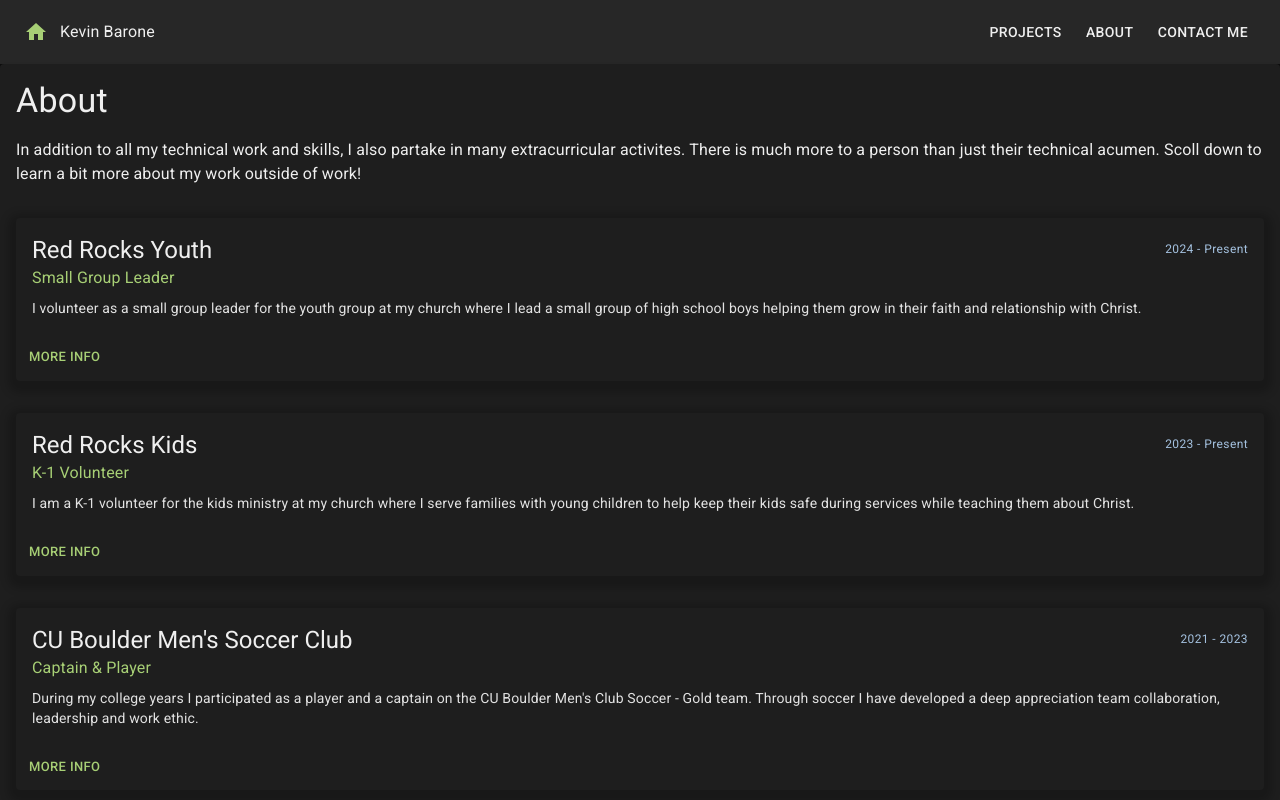
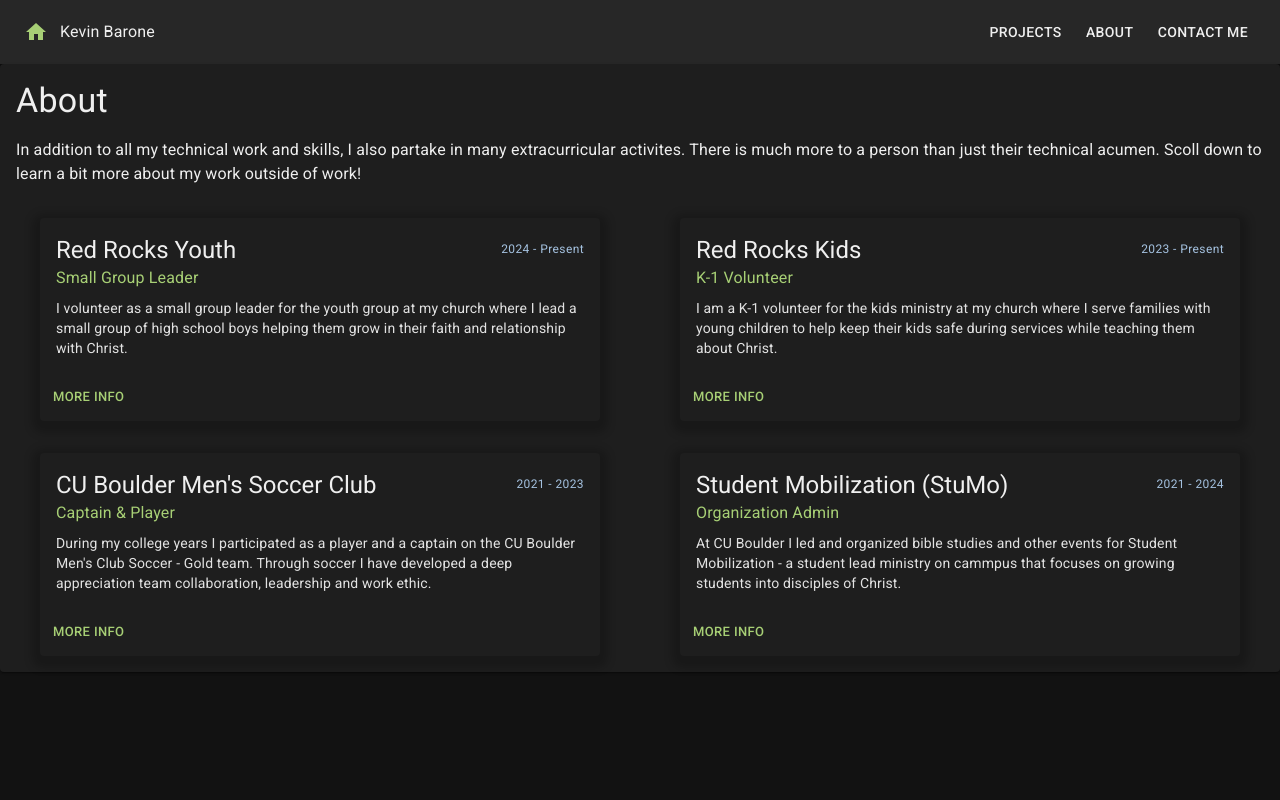
Before and after one commit to keba2993/react-portfolio, a React (Vite) app: page /about in a window 1280 px wide. Shown: the top 800 px of the page. Built offline with nearby package versions, Linux system fonts and the light colour scheme.

Commit message:
slight improvements to screen size transitions

```diff
--- a/src/components/About/About.tsx
+++ b/src/components/About/About.tsx
@@ -8,8 +8,22 @@ import {
 	Button,
 } from '@mui/material';
 import { aboutData } from '../../data';
+import { styled } from '@mui/material/styles';
 
 function Resume() {
+	const AboutContainer = styled('div')(({ theme }) => ({
+		display: 'flex',
+		flexDirection: 'column',
+		alignItems: 'center',
+		justifyContent: 'center',
+		[theme.breakpoints.up('sm')]: {
+			flexDirection: 'row',
+			flexWrap: 'wrap',
+			justifyContent: 'space-around',
+			alignItems: 'flex-start',
+		},
+	}));
+
 	return (
 		<Paper
 			style={{
@@ -30,8 +44,9 @@ function Resume() {
 				their technical acumen. Scoll down to learn a bit more about my work
 				outside of work!
 			</Typography>
+			<AboutContainer>
 				{aboutData.map((item, index) => (
-				<Card key={index} style={{ margin: '1rem' }}>
+					<Card key={index} style={{ margin: '1rem', maxWidth: '35rem' }}>
 						<CardContent>
 							<Box
 								display={'flex'}
@@ -67,6 +82,7 @@ function Resume() {
 						</CardActions>
 					</Card>
 				))}
+			</AboutContainer>
 		</Paper>
 	);
 }
--- a/src/components/Experience/Experience.tsx
+++ b/src/components/Experience/Experience.tsx
@@ -17,7 +17,7 @@ function Experience() {
 					display='flex'
 					alignItems='center'
 					justifyContent='center'
-					sx={{ height: '35rem' }}
+					sx={{ height: '38rem' }}
 				>
 					<ExperienceTimeline />
 					<AnimatePresence mode='popLayout'>
--- a/src/components/Projects/Projects.tsx
+++ b/src/components/Projects/Projects.tsx
@@ -8,8 +8,21 @@ import {
 	Box,
 } from '@mui/material';
 import { projectsData } from '../../data';
+import { styled } from '@mui/material/styles';
 
 function Projects() {
+	const ProjectContainer = styled('div')(({ theme }) => ({
+		display: 'flex',
+		flexDirection: 'column',
+		alignItems: 'center',
+		justifyContent: 'center',
+		[theme.breakpoints.up('sm')]: {
+			flexDirection: 'row',
+			flexWrap: 'wrap',
+			justifyContent: 'space-around',
+		},
+	}));
+
 	return (
 		<Paper
 			style={{
@@ -20,8 +33,9 @@ function Projects() {
 			<Typography variant='h4' style={{ margin: '1rem 1rem 0 1rem' }}>
 				Personal Projects
 			</Typography>
+			<ProjectContainer>
 				{projectsData.map((project, index) => (
-				<Card key={index} style={{ margin: '1rem' }}>
+					<Card key={index} style={{ margin: '1rem', maxWidth: '30rem' }}>
 						<CardContent>
 							<Box
 								display={'flex'}
@@ -50,6 +64,7 @@ function Projects() {
 						</CardActions>
 					</Card>
 				))}
+			</ProjectContainer>
 		</Paper>
 	);
 }
```
Lines whose indentation alone changed are shown as unchanged.
